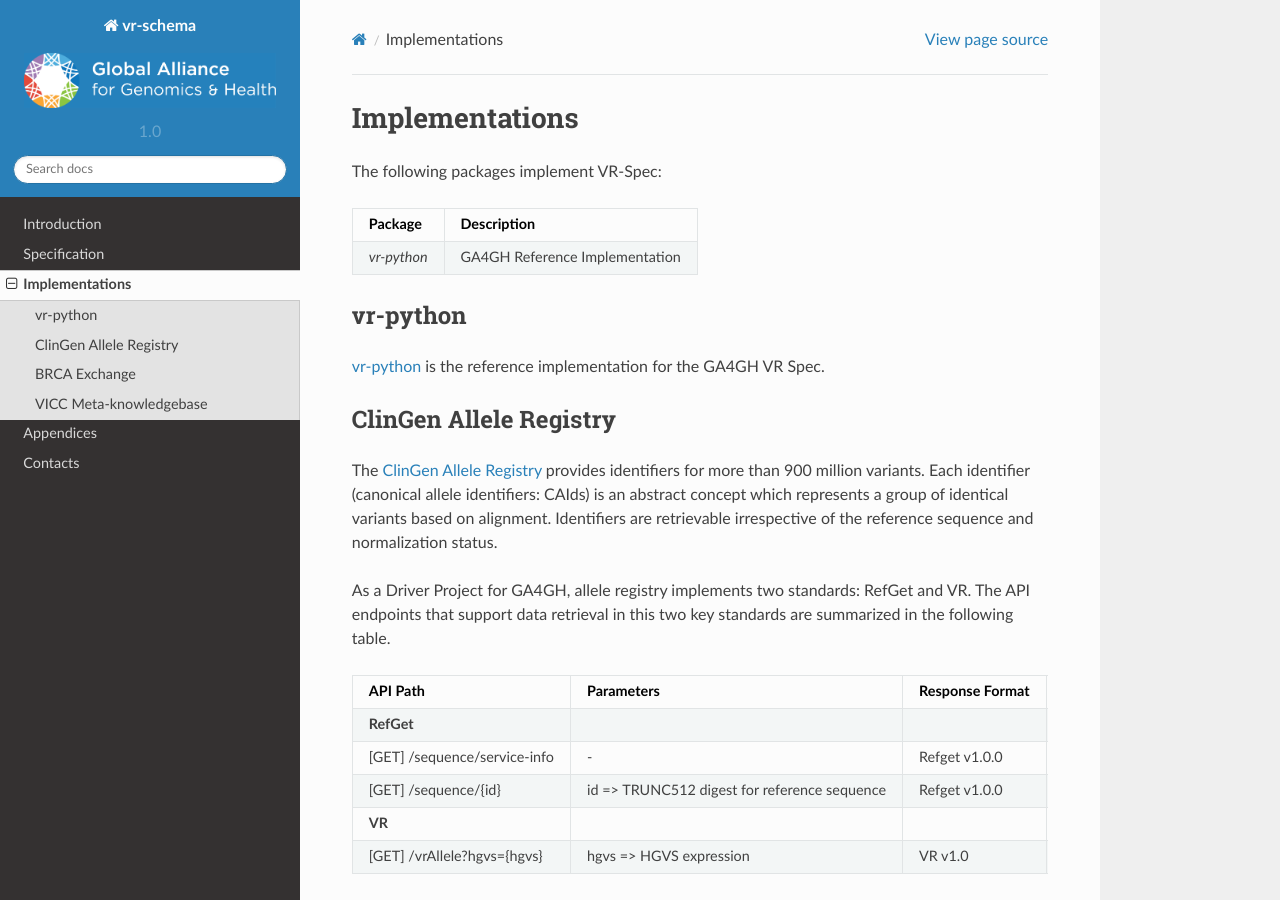
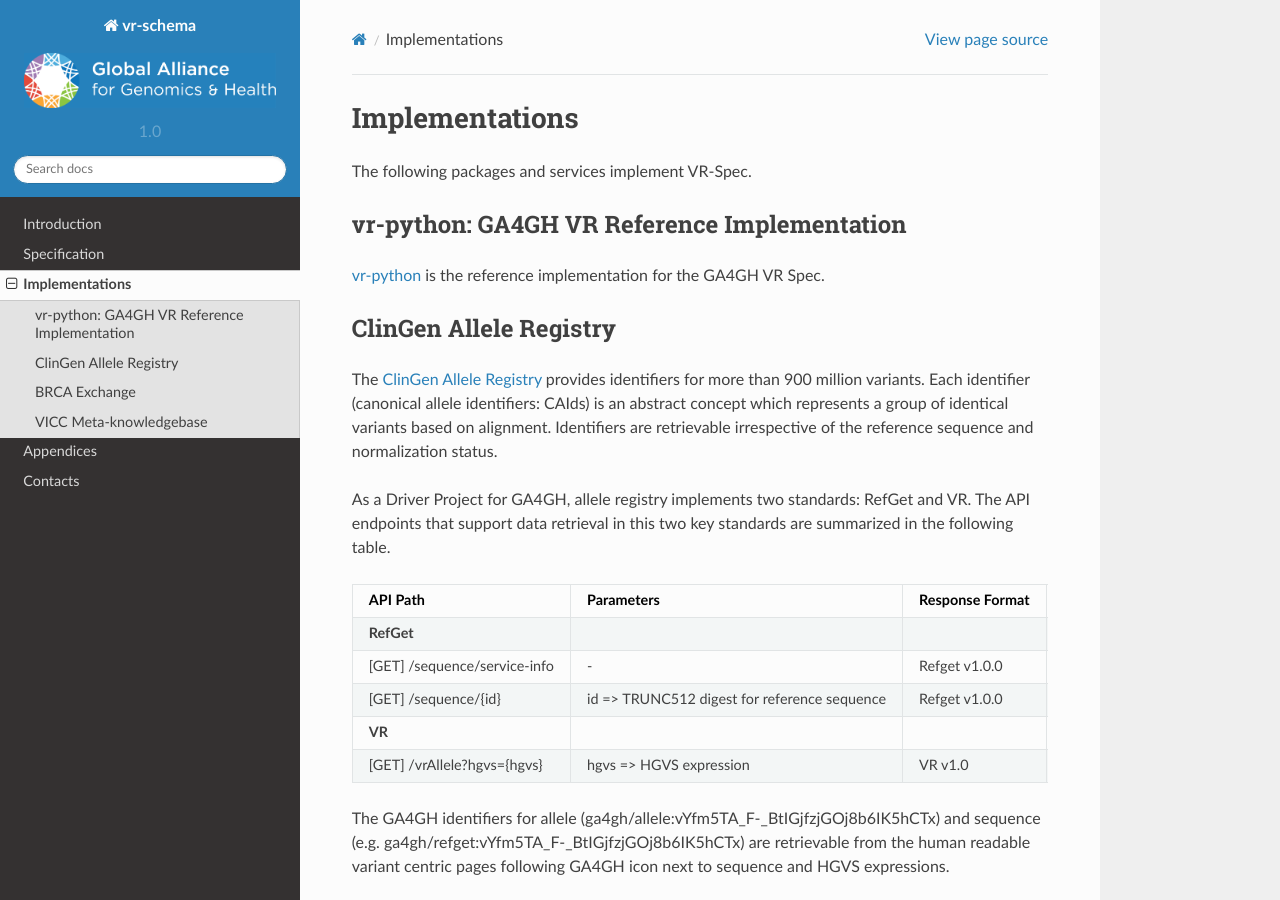
Before and after one commit to ga4gh/vrs, a Sphinx documentation site: the page built from docs/source/implementations.rst, in a window 1280 px wide and 900 px high. Built offline with Sphinx 7.4.7 and the Read the Docs theme 2.0.0, drawn with Linux system fonts in a browser that asks for light colours.

Commit message:
removed implementations table

```diff
--- a/docs/source/implementations.rst
+++ b/docs/source/implementations.rst
@@ -1,19 +1,13 @@
 Implementations
 !!!!!!!!!!!!!!!
 
-The following packages implement VR-Spec:
-
-.. csv-table::
-   :header: Package, Description
-
-   `vr-python`, GA4GH Reference Implementation
-
+The following packages and services implement VR-Spec.
 
 
 .. _impl-vr-python:
 
-vr-python
-#########
+vr-python: GA4GH VR Reference Implementation
+############################################
 
 `vr-python <https://github.com/ga4gh/vr-python/>`__ is the reference
 implementation for the GA4GH VR Spec.
```
